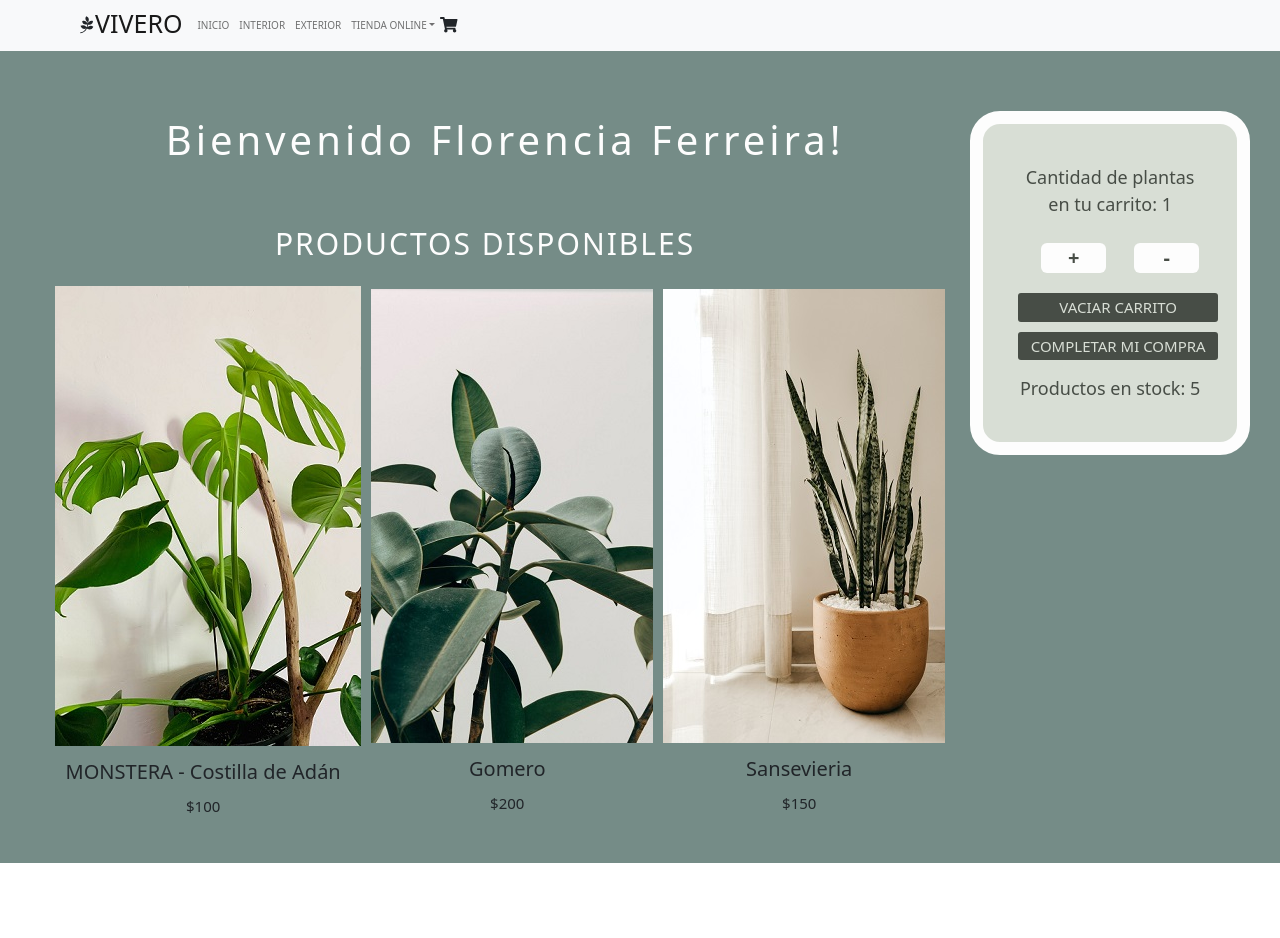
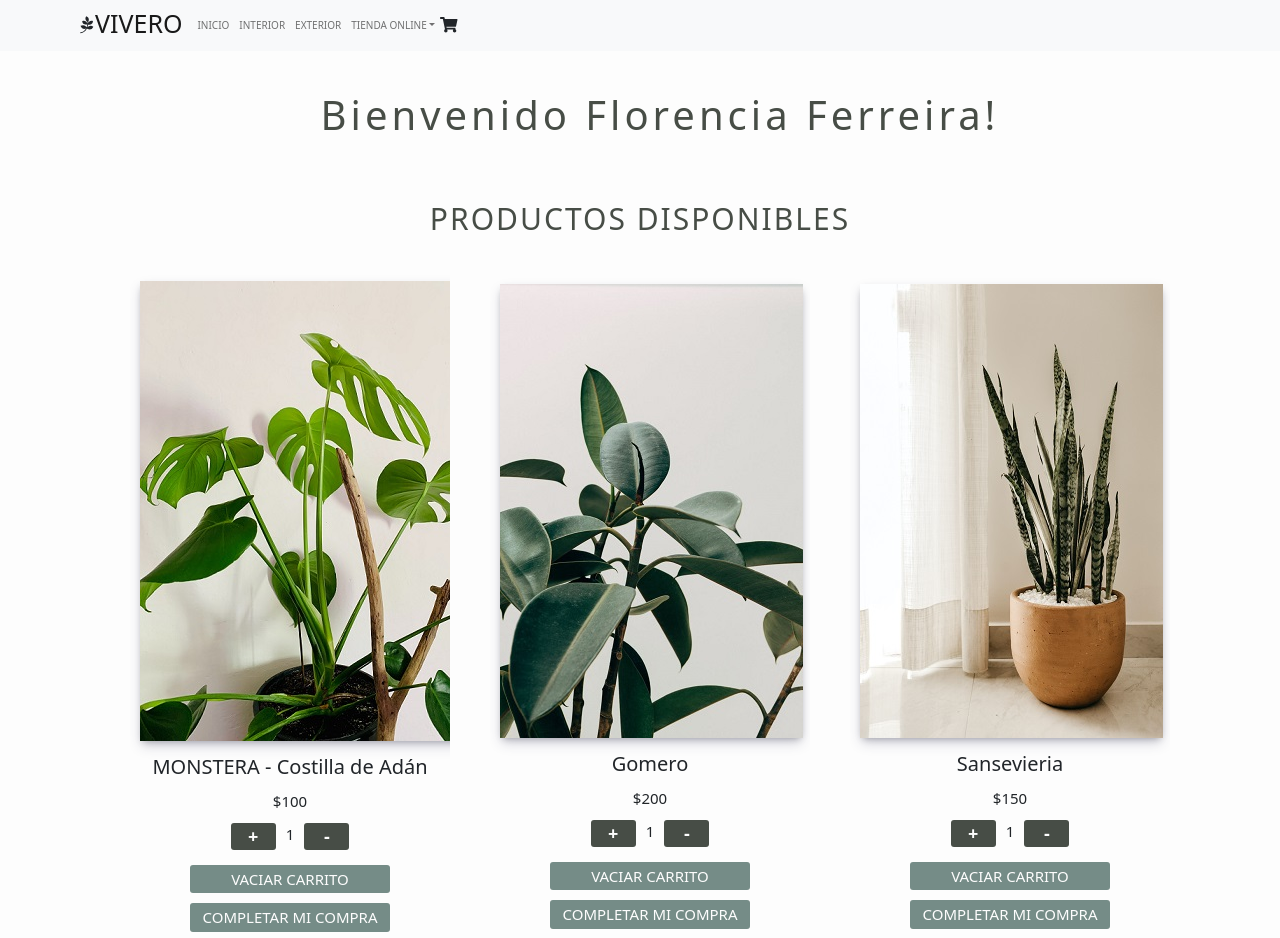
Before and after one commit to mariaflorenciaferreira/my-app, a React (Create React App) app: page / in a window 1280 px wide. Shown: the top 938 px of the page. Before the commit the page ends 863 px from the top, so only its background shows below. Built offline with nearby package versions, Linux system fonts and the light colour scheme.

Commit message:
inclusion counter  producto, mejoras scss, promesa

```diff
--- a/src/components/App.js
+++ b/src/components/App.js
@@ -5,7 +5,7 @@ function App(){
     return (
         <>
             <Header className="header"/>
-            <ItemListContainer/>
+            <ItemListContainer  nombre="Florencia" apellido="Ferreira"/>
         </>
     )
 }
--- a/src/components/Item.js
+++ b/src/components/Item.js
@@ -1,6 +1,4 @@
-
-
-
+import ItemCount from "./ItemCount"
 
 function Item(props){
 
@@ -13,9 +11,14 @@ function Item(props){
                     className="productImg"
                 />
             </div>
+
                 <h5 class="productName"> {props.name}</h5>
                 <p class="productPrice">${props.price}</p>
-            </div>
+
+                <ItemCount initialShoppingCart="1" stock={props.stock}/>
+
+        </div>
+
     )
 
 }
--- a/src/components/ItemCount.js
+++ b/src/components/ItemCount.js
@@ -25,26 +25,22 @@ const ItemCount = (props)=>{
 
     return <div className="counterContainer">
 
-        <p className="cartText">Cantidad de plantas en tu carrito: {counter}</p>
-        <div >
+         <div className="cartBtnBlock" >
             <button className="cartItemsBtn" onClick={addItem}>+</button>
+            <p className="counterText"> {counter}</p>
             <button className="cartItemsBtn" onClick={substractItem}>-</button>
         </div>
 
         <button className="counterBtn" onClick={resetCounter}>VACIAR CARRITO</button>
         <button className="counterBtn" onClick={onAdd} >COMPLETAR MI COMPRA </button>
 
-        <p className="cartText">Productos en stock: {props.stock}</p>
+        <p className="stockText">Productos en stock: {props.stock}</p>
 
 
     </div>
 
 }
 
-ItemCount.defaultProps={
-    initialShoppingCart:1,
-    stock:5
 
-}
 
 export default ItemCount
--- a/src/components/ItemList.js
+++ b/src/components/ItemList.js
@@ -11,22 +11,48 @@ function ItemList(){
             id:1,
             name: "MONSTERA - Costilla de Adán",
             price:100,
-            src:"/img/costilla_adan.jpg"
+            src:"/img/costilla_adan.jpg",
+            stock:4
         },
         {
             id:2,
             name:"Gomero",
             price:200,
-            src:"/img/gomero.jpg"
+            src:"/img/gomero.jpg",
+            stock:10
 
         },
         {
             id:3,
             name:"Sansevieria",
             price:150,
-            src:"/img/sansevieria.jpg"
+            src:"/img/sansevieria.jpg",
+            stock:6
 
         },
+        {
+
+            id:4,
+            name:"Haworthia",
+            price:500,
+            src:"/img/haworthia.jpg",
+            stock:3
+        },
+        {
+            id:5,
+            name:"Strelitzia",
+            price:450,
+            src:"/img/strelitzia.jpg",
+            stock:1
+        },
+        {
+            id:6,
+            name:"Tronco brasilero",
+            price:450,
+            src:"/img/tronco_brasil.jpg",
+            stock:7
+        }
+
     ]
 
 
@@ -36,11 +62,27 @@ function ItemList(){
 
 
         useEffect(()=>{
-            setTimeout(()=>{
-                setProducts(plantList)
-                setLoading(false)
-            },2000)
-        })
+            const PromiseTime= new Promise((res,rej)=>{
+                setTimeout(()=>{
+                    res(plantList)
+                    setLoading(false)
+                },2000)
+            })
+
+            PromiseTime
+            .then((res)=>{
+                setProducts(plantList);
+            })
+            .catch((rej)=>{
+                <p>La pagina no pudo ser cargada</p>
+
+            })
+            .finally(()=>{
+                setLoading(false);
+            })
+
+
+        },[])
 
     return(
 
@@ -50,7 +92,7 @@ function ItemList(){
             <div >
                 <ul className="productsSection">
                     {products.map((products)=>{
-                        return <Item name={products.name} price={products.price}  img={products.src} />
+                        return <Item name={products.name} price={products.price}  img={products.src} stock={products.stock}/>
                     })}
                 </ul>
             </div>
--- a/src/components/ItemListContainer.js
+++ b/src/components/ItemListContainer.js
@@ -1,4 +1,3 @@
-import ItemCount from "./ItemCount"
 import ItemList from "./ItemList";
 
 
@@ -9,21 +8,16 @@ function ItemListContainer(props){
         return(
         <main >
 
+            <div className="ItemListContainer">
+                <h2 className="greetings">Bienvenido {props.nombre} {props.apellido}!  </h2>
+                <ItemList/>
 
-            <div className="ItemListContainer">
-            <h2 className="greetings">Bienvenido {props.nombre} {props.apellido}!  </h2>
-                <ItemList />
             </div>
-            <ItemCount />
 
         </main>
     );
 
 }
 
-ItemListContainer.defaultProps={
-    nombre:"Florencia",
-    apellido:"Ferreira"
-}
 
 export default  ItemListContainer
--- a/src/styles.scss
+++ b/src/styles.scss
@@ -1,7 +1,7 @@
-$primary-color:#758C87;
-$secondary-color:#474D46;
-$ternary-color:#FDFDFD;
-$cuaternary-color:#D8DED5;
+$primary-color:#FDFDFD;
+$secondary-color:#D8DED5;
+$ternary-color:#474D46;
+$cuaternary-color:#758C87;
 
 
 
@@ -16,24 +16,20 @@ $cuaternary-color:#D8DED5;
 html{
     font-size: 10px;
 
-
 }
 
 #root{
     background-color: $primary-color;
 
-
 }
 
 main{
     display: flex;
-    flex-grow: 1;
-
 }
 
 
 h2{
-   color:$ternary-color;
+    color:$ternary-color;
 }
 
 .cartText{
@@ -52,11 +48,7 @@ h2{
 
 }
 
-.ItemListContainer{
-    margin: 25px;
 
-
-}
 
 li{
     list-style-type: none;
@@ -64,37 +56,35 @@ li{
 
 
 .counterContainer{
-    float: right;
-    // agregar animación scroll?
-    margin-top: 60px;
-    margin-right: 3rem;
-    width: 30rem;
     height: fit-content;
+    display: flex;
+    flex-direction: column;
+    justify-content: center;
     align-items: center;
-    background-color: $cuaternary-color;
-    padding: 30px;
-    border: 1.3rem solid $ternary-color;
-    border-radius: 3rem;
-
 
 }
 
-.cartText{
-    font-size:1.8rem ;
+.counterText{
+    font-size:1.5rem ;
     text-align: center;
 }
 
 
 .cartItemsBtn{
-   width: 65px;
-   font-size: 20px;
+   width: 45px;
+   font-size: 18px;
    font-weight: bold;
-   background-color:$ternary-color;
-   color: $secondary-color;
+   background-color: $ternary-color ;
+   color: $primary-color ;
    border: none;
-   border-radius: 6px;
-   margin:1.5rem 0rem 1.5rem 2.8rem;
+   border-radius: 3px;
+   margin: 0rem 1rem 1rem 1rem ;
 
+}
+
+.cartBtnBlock{
+    display: flex;
+    flex-direction: row;
 }
 
 .counterBtn{
@@ -103,15 +93,18 @@ li{
     width: 200px;
     margin: 5px;
     border: none;
-    background-color: $secondary-color;
-    color: $cuaternary-color;
+    background-color: $cuaternary-color;
+    color: $primary-color;
     border-radius: 3px;
 
 }
 
+
+
 .cartText{
     font-size:1.8rem;
-    margin-top: 1rem;
+    justify-content: center;
+    align-items: center;
 
 }
 
@@ -128,9 +121,19 @@ li{
 .productsSection{
     align-items: center;
     display: flex;
-
+    height: fit-content;
+    flex-wrap: wrap;
+    justify-content: center;
+    align-items: center;
 
 }
+
+.product{
+    margin: 2rem;
+    width: 32rem;
+
+}
+
 
 
 
@@ -140,6 +143,7 @@ li{
     display: inline-block;
     background-size: cover;
     margin: 1rem;
+    box-shadow: rgba(50, 50, 93, 0.25) 0px 6px 12px -2px, rgba(0, 0, 0, 0.3) 0px 3px 7px -3px;
 }
 
 .productName{
@@ -152,3 +156,8 @@ li{
     text-align: center;
     font-size: 1.5rem;
     }
+
+.stockText{
+font-size: 1.5rem;
+color: $cuaternary-color;
+}
```
Also changed, not shown: public/img/strelitzia.jpg.
